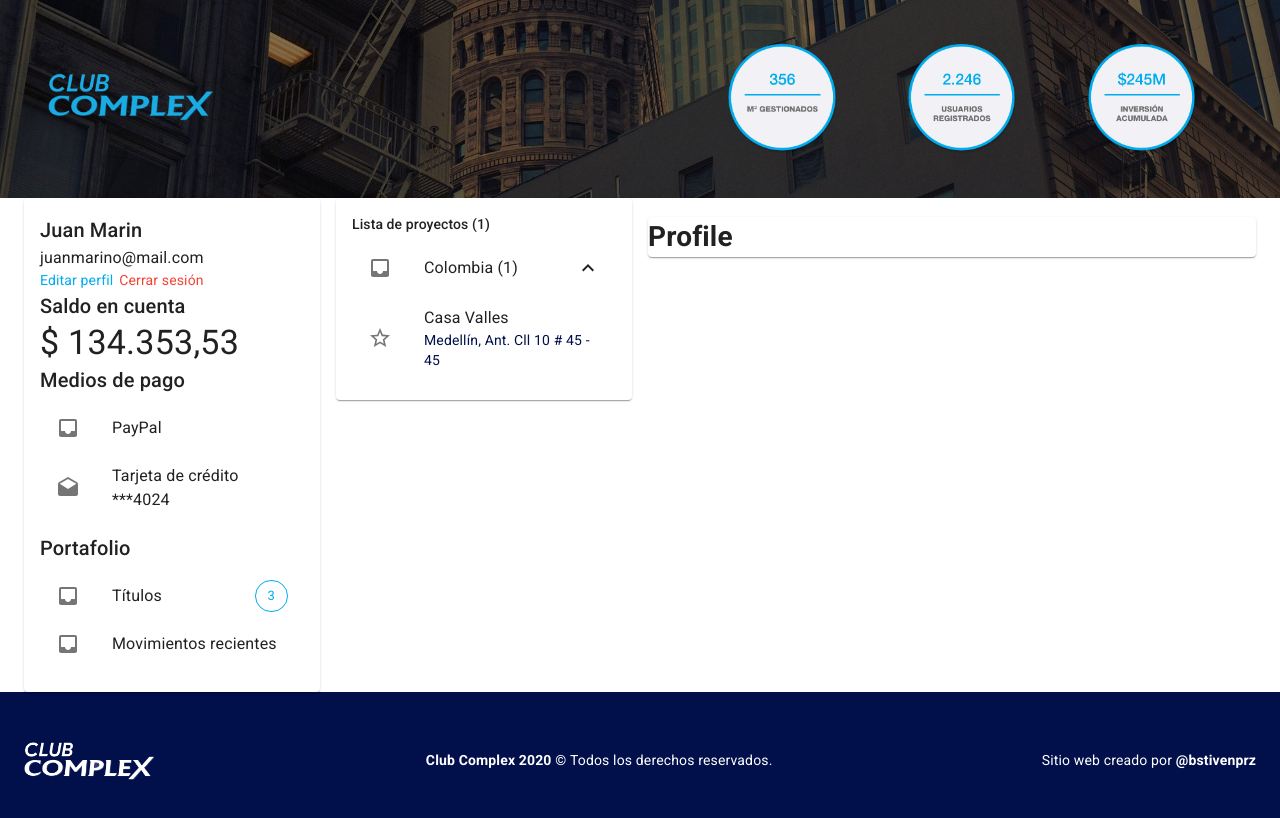
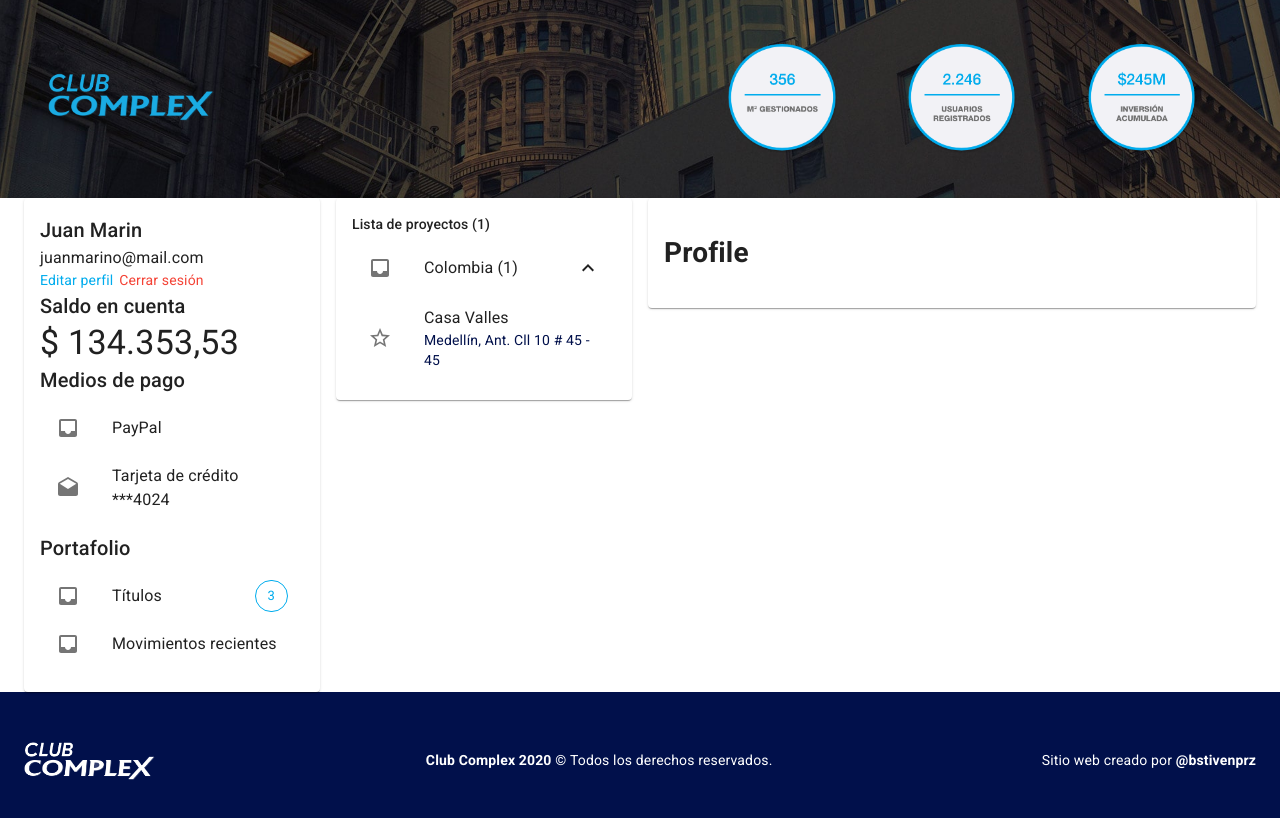
Before and after one commit to bstivenprz/ClubComplex, a React (Create React App) app in the folder web/: page /dashboard in a window 1280 px wide. Shown: the top 818 px of the page. Built offline with nearby package versions, Linux system fonts and the light colour scheme.

Commit message:
Ajuste de tarjeta de proyecto

```diff
--- a/web/src/views/Dashboard/index.js
+++ b/web/src/views/Dashboard/index.js
@@ -153,8 +153,14 @@ function ProyectList() {
 }
 
 function ProyectViewer() {
+  const componentStyle = makeStyles((theme) => ({
+    paper: {
+      padding: theme.spacing(2)
+    }
+  }));
+  const classes = componentStyle();
   return (
-    <Paper>
+    <Paper className={classes.paper}>
       <h1>Profile</h1>
     </Paper>
   );
```
